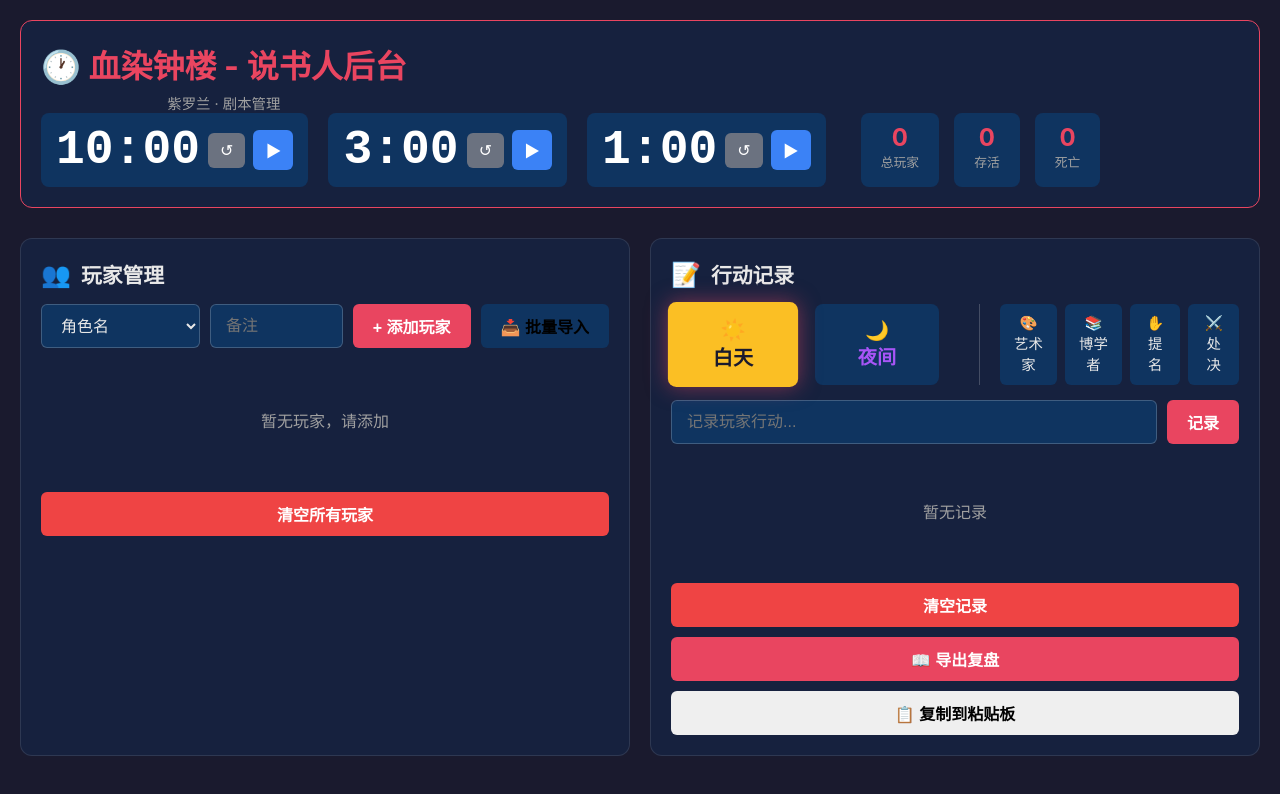
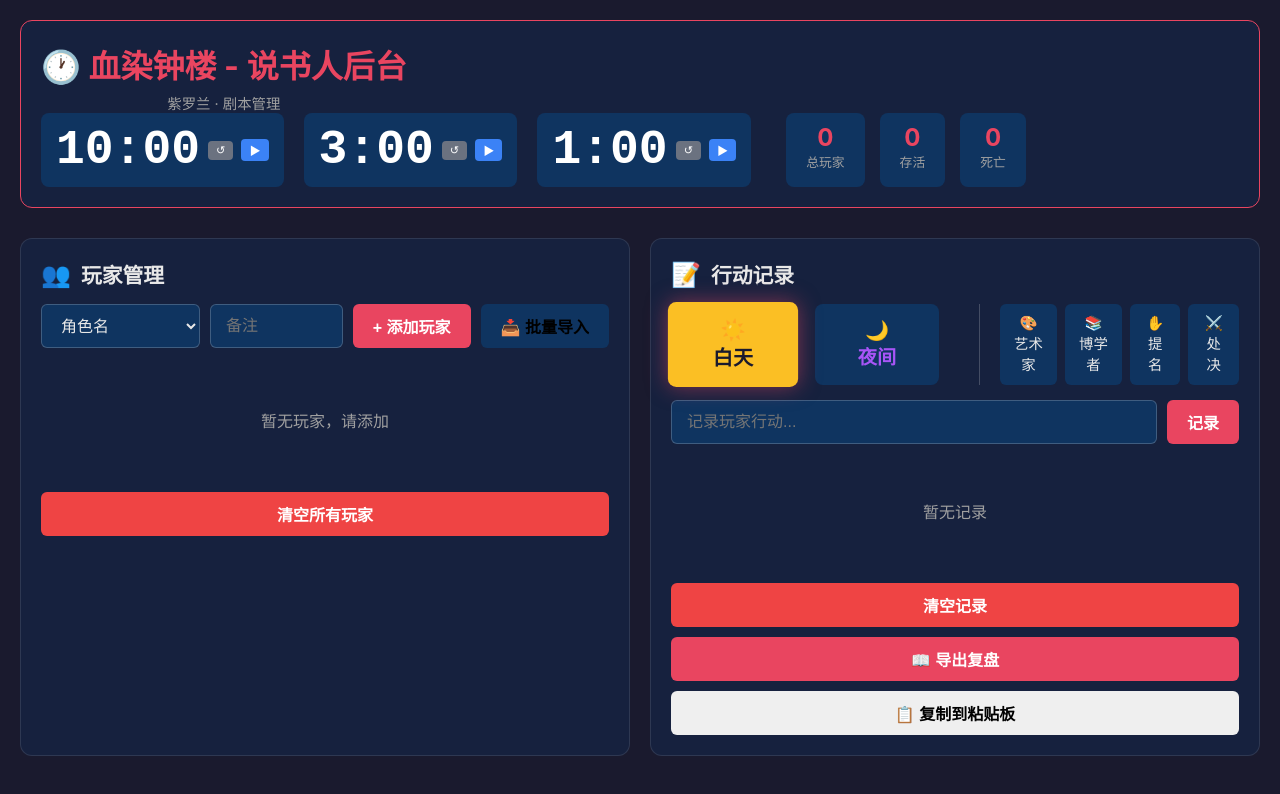
Before and after one commit to wengying1994/ICNOC_HI, a website: page 血染钟楼/blood_nice/src/room_follower.html in a window 1280 px wide. Drawn offline with Linux system fonts and the light colour scheme.

Commit message:
Fix timer button size to match room.html

```diff
--- a/血染钟楼/blood_nice/src/room_follower.html
+++ b/血染钟楼/blood_nice/src/room_follower.html
@@ -432,10 +432,10 @@
         }
 
         .timer-btn {
-            padding: 8px 12px;
-            font-size: 1rem;
+            padding: 3px 8px;
+            font-size: 0.7rem;
             border: none;
-            border-radius: 6px;
+            border-radius: 4px;
             cursor: pointer;
             transition: all 0.2s;
         }
```
